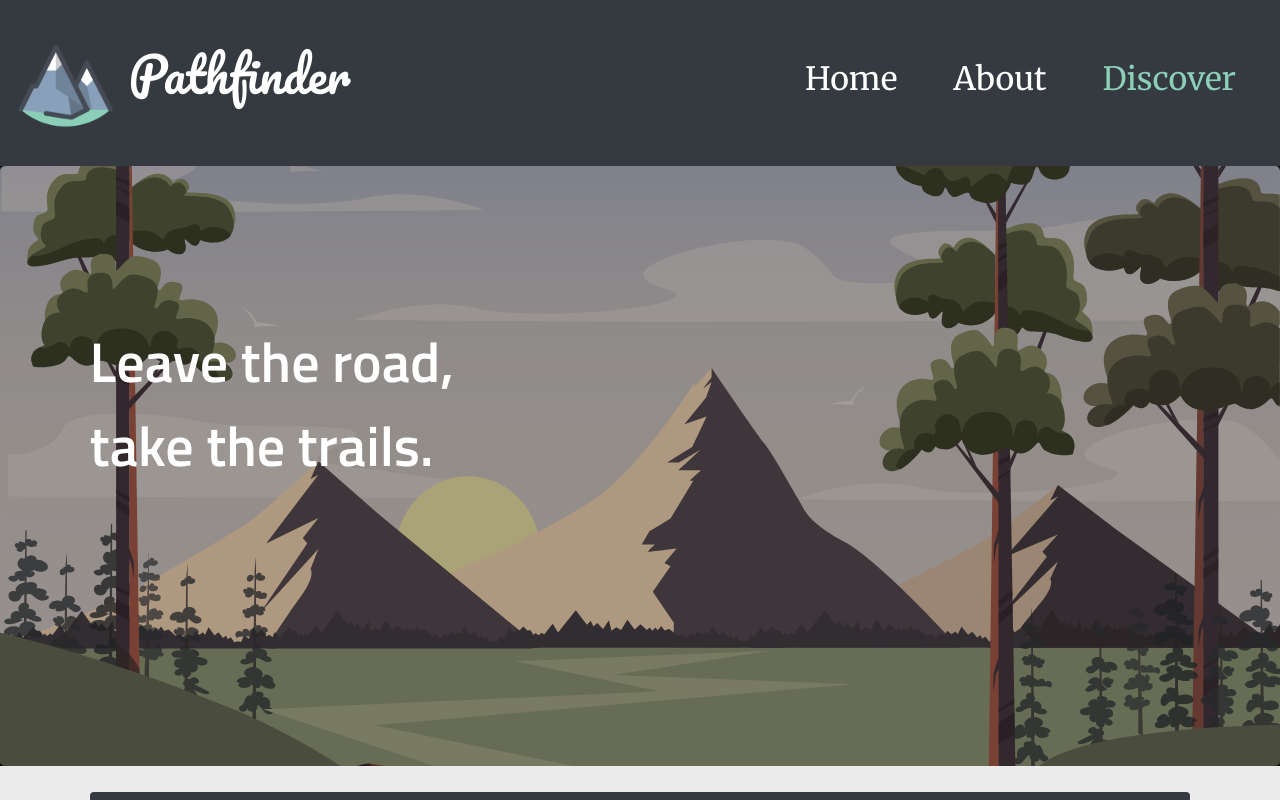
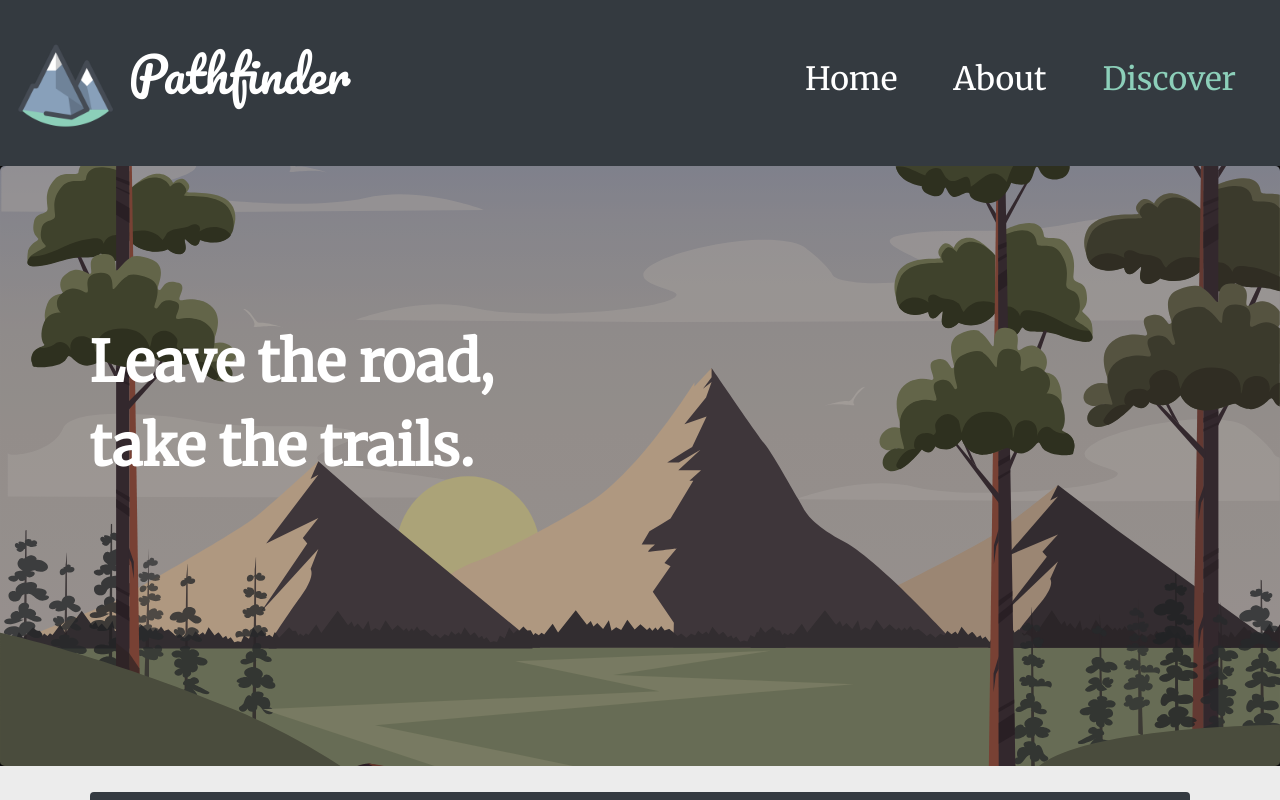
Before and after one commit to LuMolinari/Pathfinder, a Vue app: page /discover in a window 1280 px wide. Shown: the top 800 px of the page. Built offline with nearby package versions, Linux system fonts and the light colour scheme; what v-calendar would draw is missing.

Commit message:
Apply Merriweather font family to style

```diff
--- a/src/components/DiscoverHero.vue
+++ b/src/components/DiscoverHero.vue
@@ -16,7 +16,7 @@ export default {
 @import url("https://fonts.googleapis.com/css2?family=Titillium+Web:wght@400;600&display=swap");
 
 .jumbotron-bg-image {
-  font-family: "Titillium Web", Arial, sans-serif;
+  /* font-family: "Titillium Web", Arial, sans-serif; */
   height: 75vh;
   background-image: url("../assets/17.svg");
   background-size: cover;
--- a/src/components/SearchResultCard.vue
+++ b/src/components/SearchResultCard.vue
@@ -116,6 +116,7 @@ a:visited {
 }
 
 a:hover {
+  text-decoration: none;
   color: white;
 }
 
--- a/src/views/Discover.vue
+++ b/src/views/Discover.vue
@@ -405,7 +405,7 @@ export default {
   /* fixed to remove the scroll bar */
   /* position: fixed; */
   padding: 2% 7%;
-  font-family: "Titillium Web", Arial, sans-serif;
+  /* font-family: "Titillium Web", Arial, sans-serif; */
   color: white;
 }
 
```
